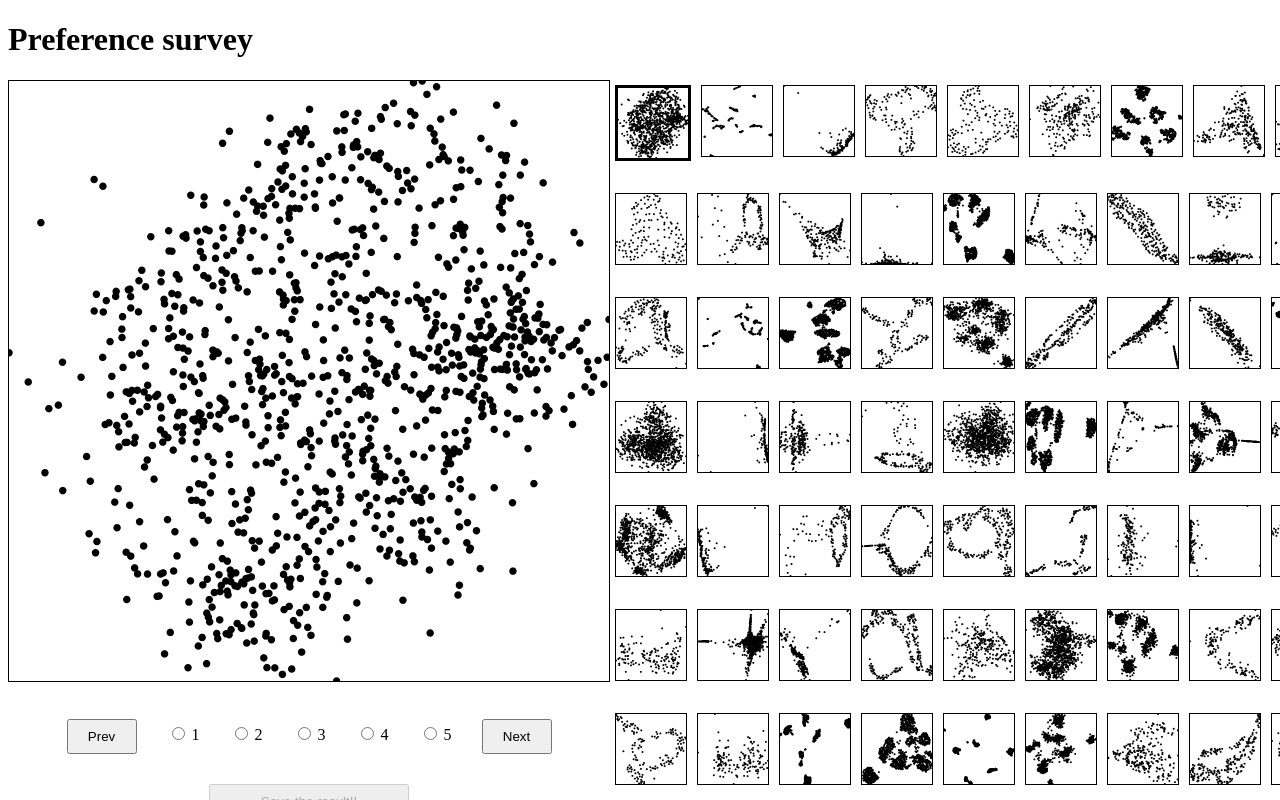
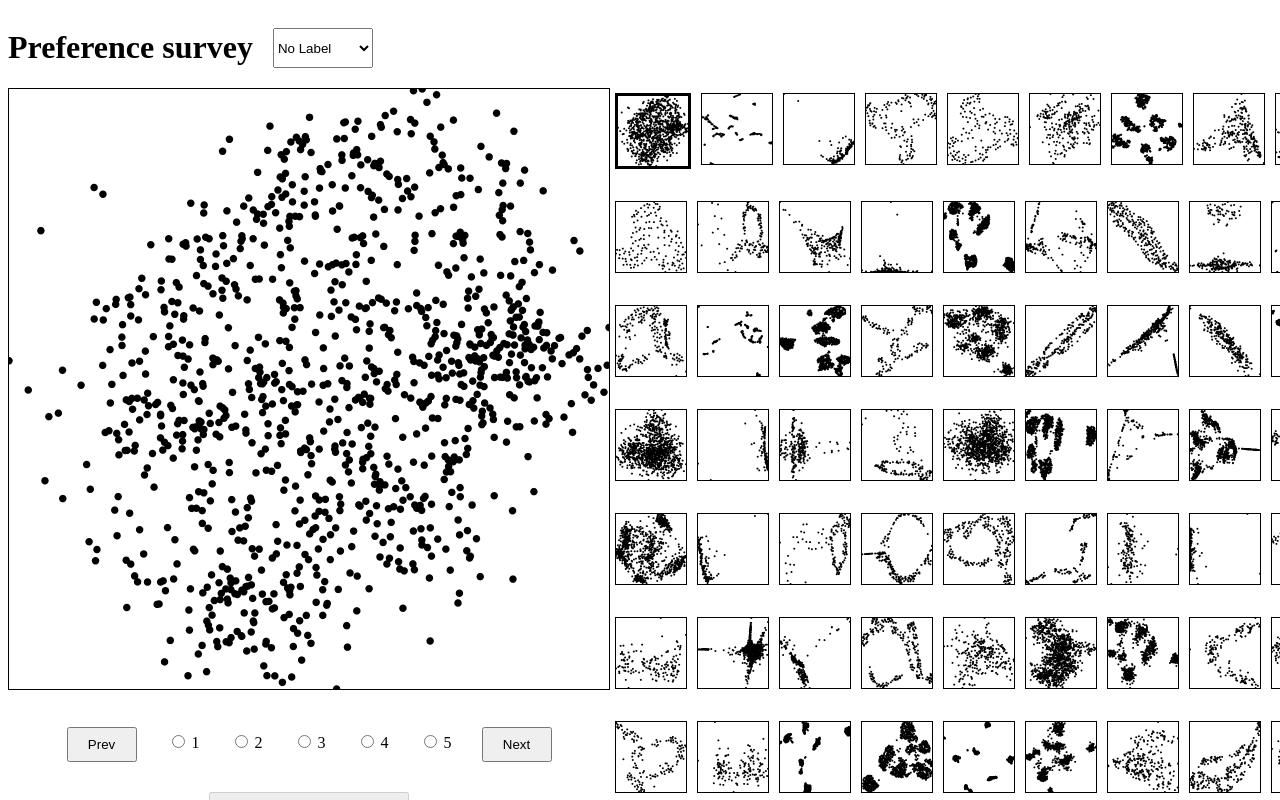
Before and after one commit to hj-n/mdp_comp_preference_survey, a React (Create React App) app: page / in a window 1280 px wide. Shown: the top 800 px of the page. Built offline with nearby package versions, Linux system fonts and the light colour scheme.

Commit message:
label and no label slide implemented

```diff
--- a/src/App.js
+++ b/src/App.js
@@ -1,5 +1,6 @@
+import { useState } from "react";
+
 import Survey from "./components/Survey";
-import { useLocation } from "react-router-dom";
 
 function App({match}) {
 
@@ -14,18 +15,31 @@ function App({match}) {
 
   const urls = window.location.href.split("/");
   const labelStr = urls[urls.length - 1];
-  const isLabel = labelStr === "label";
 
   // generate a array of projectionNum with random order
 	const projectionOrder = [];
 	for (let i = 0; i < projectionNum; i++) projectionOrder.push(i);
 	projectionOrder.sort(() => Math.random() - 0.5);
 
+  const [isLabel, setIsLabel] = useState(false);
+
+  const onChangeSelect = (e) => {
+    const newIsLabel = e.target.value === "label";
+    console.log(newIsLabel)
+    setIsLabel(newIsLabel);
+  }
+
 
   return (
     <div className="App">
       <header className="App-header">
-      <h1> Preference survey </h1>
+      <div style={{display: "flex"}}>
+        <h1> Preference survey </h1>
+        <select style={{height: 40, width: 100, margin: 20}} onChange={onChangeSelect}>
+          <option value="nolabel" >No Label</option>
+          <option value="label"  >Label</option>
+        </select>
+      </div>
       </header>
       <Survey
         mainViewSize={mainViewSize}
--- a/src/components/Survey.js
+++ b/src/components/Survey.js
@@ -63,7 +63,7 @@ const Survey = (props) => {
 		}
 
 		(async () => {
-			const fileName = "result.json";
+			const fileName = props.isLabel ? "label.json" : "nolabel.json";
 			const json = JSON.stringify(newProjectionScores);
 			const blob = new Blob([json],{type:'application/json'});
 			const href = await URL.createObjectURL(blob);
```
Also changed, not shown: package.json (+6 -2 lines), 1 other file (tests, documents, lock files or other folders).
